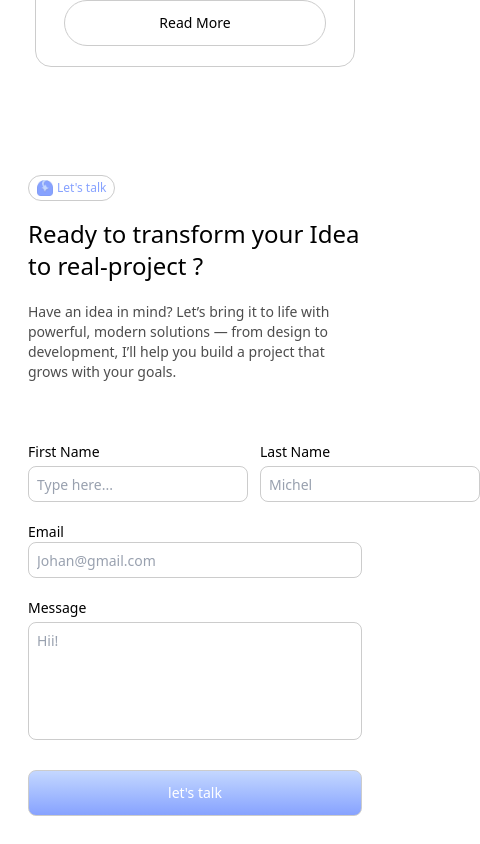
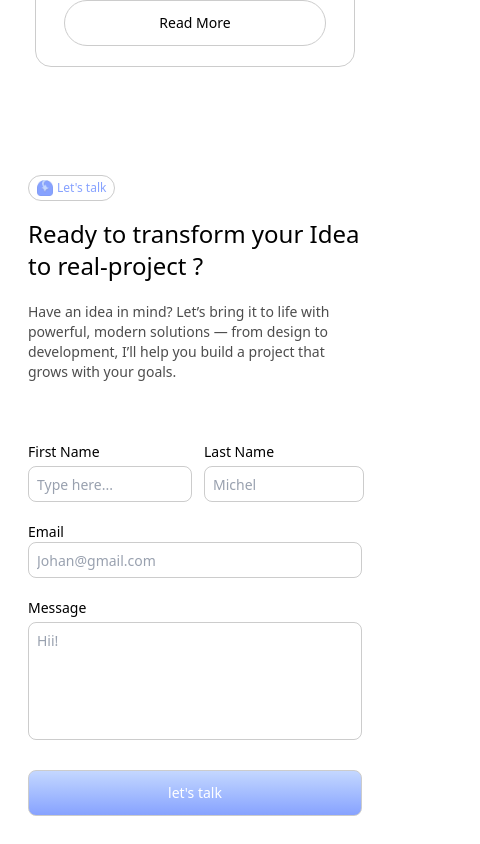
Before and after one commit to sissinou-moon/codili, a Next.js app: page / in a window 390 px wide. Shown: the part 5511-6355 px from the top of the page, 480 px wide, since content can reach past the window. Built offline with nearby package versions, Linux system fonts and the light colour scheme.

Commit message:
just adjust the input width for the phone view

```diff
--- a/src/sections/call.tsx
+++ b/src/sections/call.tsx
@@ -75,7 +75,7 @@ export default function Call() {
                             <div className='flex flex-col gap-1'>
                                 <p className='text-sm font-medium text-black '>First Name</p>
                                 <input
-                                    className="md:max-w-38 lg:max-w-100 border-1 border-black/20 rounded-lg h-9 focus:border-[#87A2FF] focus:outline-none transition-colors duration-200 placeholder-gray-400 px-2 text-sm text-black/70 font-medium"
+                                    className="max-w-41 md:max-w-38 lg:max-w-100 border-1 border-black/20 rounded-lg h-9 focus:border-[#87A2FF] focus:outline-none transition-colors duration-200 placeholder-gray-400 px-2 text-sm text-black/70 font-medium"
                                     type="text"
                                     placeholder="Type here..."
                                     value={first_name}
@@ -84,7 +84,7 @@ export default function Call() {
                             </div>
                             <div className='flex flex-col gap-1'>
                                 <p className='text-sm font-medium text-black '>Last Name</p>
-                                <input value={last_name} onChange={(value) => {setLast_name(value.target.value)}} className='md:max-w-39 lg:max-w-100 border-1 border-black/20 rounded-lg h-9 focus:border-[#87A2FF] focus:outline-none transition-colors duration-200 placeholder-gray-400 px-2 text-sm text-black/70 font-medium' placeholder='Michel'></input>
+                                <input value={last_name} onChange={(value) => {setLast_name(value.target.value)}} className='max-w-40 md:max-w-39 lg:max-w-100 border-1 border-black/20 rounded-lg h-9 focus:border-[#87A2FF] focus:outline-none transition-colors duration-200 placeholder-gray-400 px-2 text-sm text-black/70 font-medium' placeholder='Michel'></input>
                             </div>
                         </div>
                         <p className='text-sm font-medium text-black mt-5'>Email</p>
```
